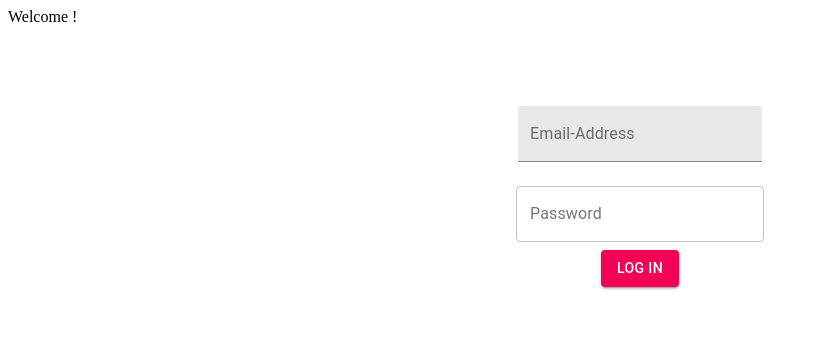
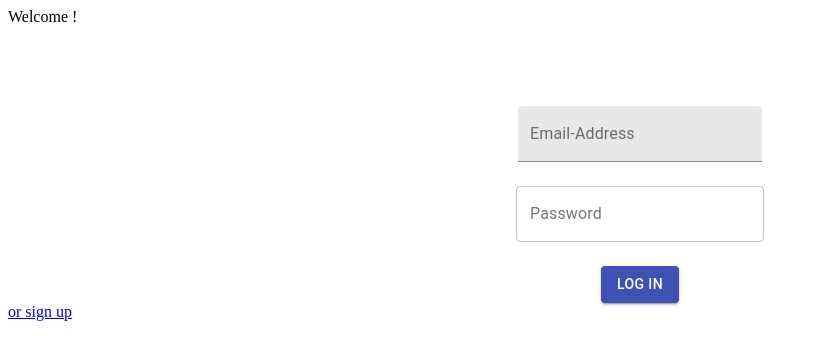
Before and after one commit to alienao/Easy-interview., a React (Create React App) app: page / in a window 1280 px wide. Shown: the top 360 px of the page, without its empty margins (0-819 px from the left). Built offline with nearby package versions, Linux system fonts and the light colour scheme.

Commit message:
navigating from sign in to sign up

```diff
--- a/package.json
+++ b/package.json
@@ -9,6 +9,7 @@
     "@testing-library/user-event": "^12.8.3",
     "react": "^17.0.2",
     "react-dom": "^17.0.2",
+    "react-router-dom": "^5.3.0",
     "react-scripts": "4.0.3",
     "web-vitals": "^1.1.2"
   },
--- a/src/App.js
+++ b/src/App.js
@@ -1,10 +1,27 @@
 
 import CustomLogin from './components/Login/CustomLogin'
+import ModalDialog from './components/signup/ModalDialog/ModalDialog';
+import {
+  BrowserRouter as Router,
+  Switch,
+  Route
+} from "react-router-dom";
+
 function App() {
   return(
-    //<Login/>
-    <CustomLogin/>
-  );
+     <Router>
+      <div>
+        <Switch>
+          <Route exact path = "/" component= {CustomLogin}/>
+          <Route exact path = "/sign-up" component={ModalDialog} />
+            {/* <ModalDialog/> */}
+          {/* </Route> */}
+        </Switch>
+      </div>
+    </Router>
+
+
+    );
 }
 
 export default App;
--- a/src/components/Login/CustomLogin.js
+++ b/src/components/Login/CustomLogin.js
@@ -2,7 +2,8 @@ import React, {useState} from 'react';
 import Button from '@material-ui/core/Button';
 import TextField from '@material-ui/core/TextField';
 import { makeStyles } from '@material-ui/core/styles';
-
+import { Link } from "react-router-dom";
+import ModalDialog from '../signup/ModalDialog/ModalDialog';
 const useStyles = makeStyles((theme) => ({
 
     form:{
@@ -12,6 +13,7 @@ const useStyles = makeStyles((theme) => ({
         alignItems:'center'
     },
     button:{
+        marginTop:theme.spacing(2),
         margin:'0 auto',
         display:'flex'
     }
@@ -34,6 +36,9 @@ const CustomLogin = () => {
           console.log(email);
           console.log(password);
         }
+    const handelSubmit1 = (e) => {
+        e.preventDefault();
+    }
 
     return (
 <div className = {classes.background}>
@@ -61,10 +66,14 @@ const CustomLogin = () => {
    variant="contained"
    className = {classes.button}
    type = "submit"
-   color = "secondary"
+   color = "primary"
    onClick ={handelSubmit}
    >log in
    </Button>
+
+   <div>
+   <Link to="/signup">or sign up</Link>
+   </div>
    </div>
     );
 }
```
Also changed, not shown: 2 other files (tests, documents, lock files or other folders).
